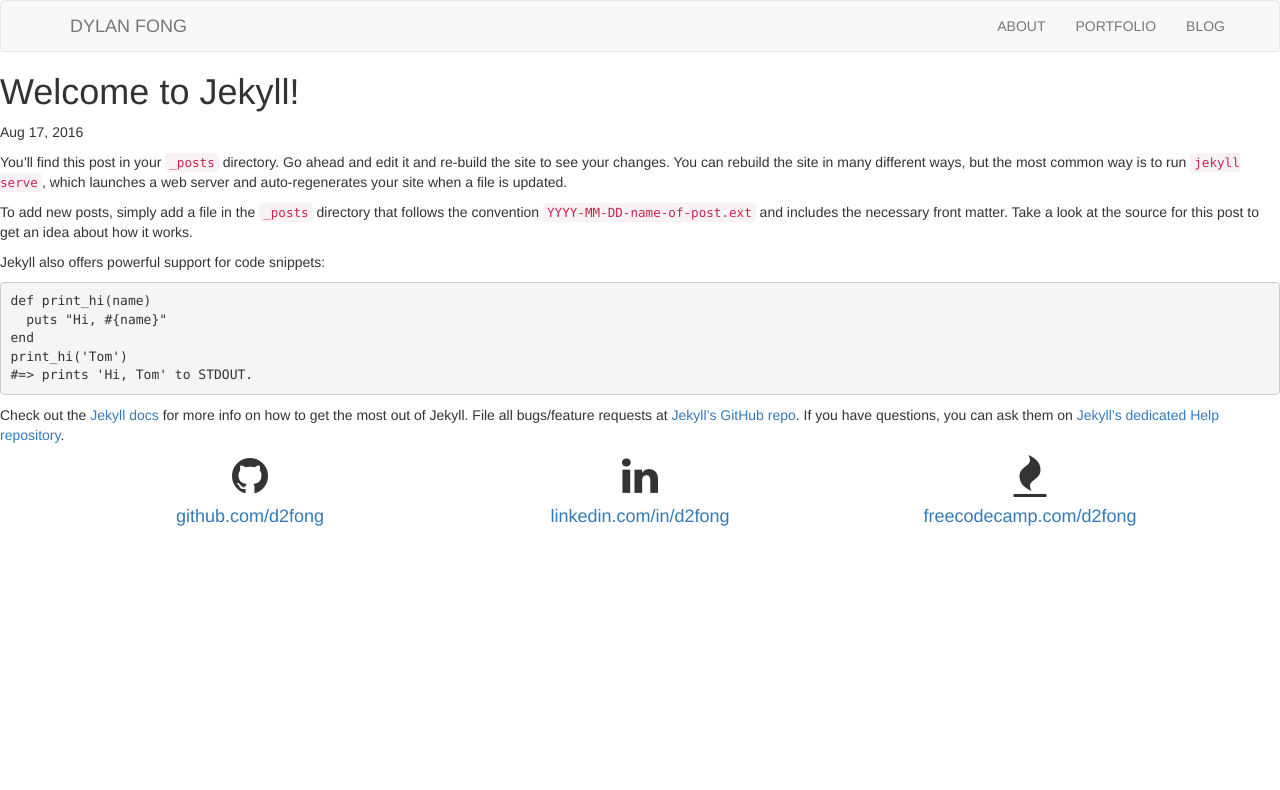
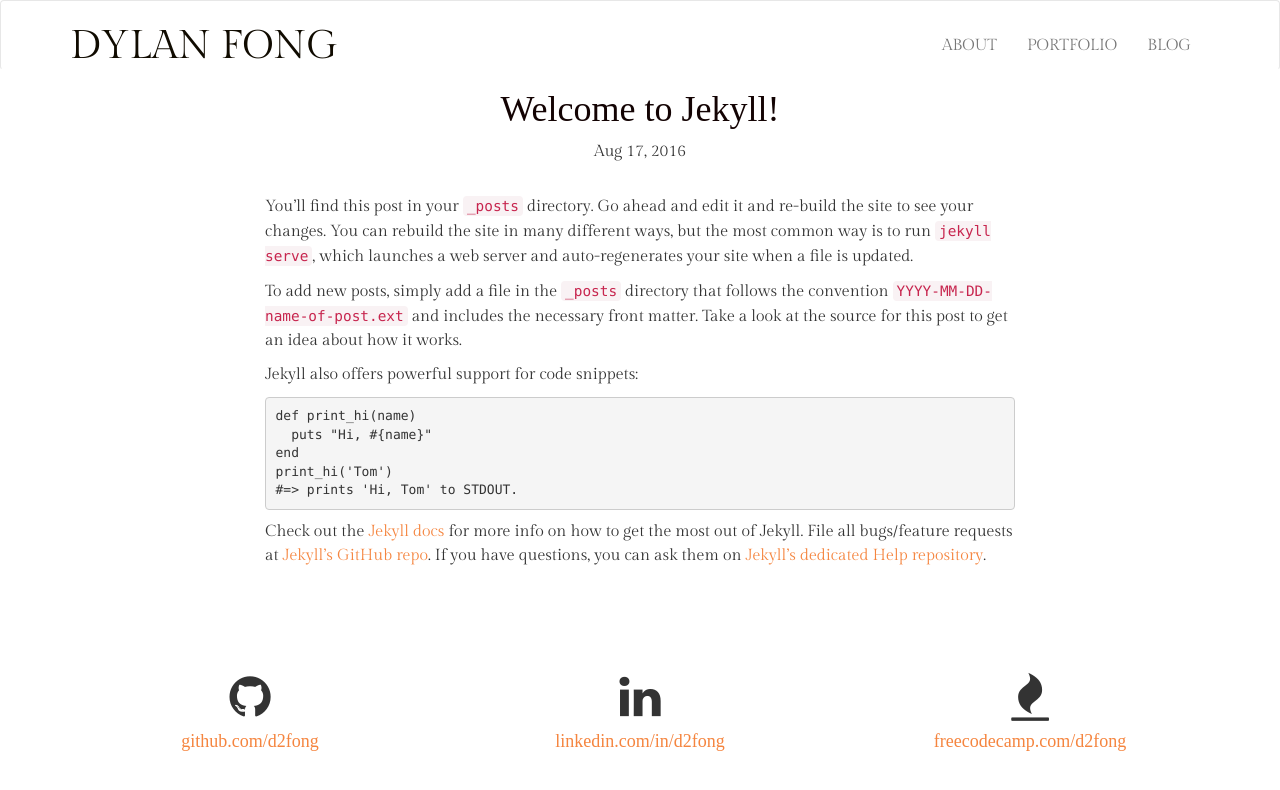
Before and after one commit to d2fong/d2fong.github.io, a Jekyll site: the page built from _posts/2016-08-17-welcome-to-jekyll.markdown, in a window 1280 px wide. Shown: the top 790 px of the page. Built offline with Jekyll 4.4.1, drawn with Linux system fonts in a browser that asks for light colours; nearby versions of some CDN libraries.

Commit message:
Blog styling

```diff
--- a/_includes/head.html
+++ b/_includes/head.html
@@ -15,6 +15,8 @@
   <link rel="stylesheet" href="https://maxcdn.bootstrapcdn.com/bootstrap/3.3.7/css/bootstrap.min.css" integrity="sha384-BVYiiSIFeK1dGmJRAkycuHAHRg32OmUcww7on3RYdg4Va+PmSTsz/K68vbdEjh4u" crossorigin="anonymous">
   <link rel="stylesheet" href="https://maxcdn.bootstrapcdn.com/font-awesome/4.4.0/css/font-awesome.min.css">
   <link href="//fonts.googleapis.com/css?family=Gilda+Display" rel="stylesheet">
-  <link rel="stylesheet" href="assets/styles.css">
+  <!-- <link rel="stylesheet" href="assets/styles.css"> -->
+    <link rel="stylesheet" href="{{ "/assets/styles.css" | prepend: site.baseurl }}">
+
 
 </head>
--- a/_layouts/post.html
+++ b/_layouts/post.html
@@ -1,15 +1,19 @@
 ---
 layout: default
 ---
-<div class="post">
+<div class="container">
 
   <header class="post-header">
-    <h1 class="post-title">{{ page.title }}</h1>
+    <h1 class="post-title text-center">{{ page.title }}</h1>
     <p class="post-meta">{{ page.date | date: "%b %-d, %Y" }}{% if page.author %} • {{ page.author }}{% endif %}{% if page.meta %} • {{ page.meta }}{% endif %}</p>
   </header>
 
   <article class="post-content">
-    {{ content }}
+  	<div class="row">
+  		<div class="col-md-8 col-md-offset-2">
+    		{{ content }}
+    	</div>
+    </div>
   </article>
 
 </div>
--- a/assets/styles.css
+++ b/assets/styles.css
@@ -126,3 +126,13 @@ section h1:after {
   margin-top: 0;
   padding-top: 0;
 }
+
+.post-header {
+  text-align: center;
+  padding-bottom: 20px;
+}
+
+.post-header h1 {
+  padding-bottom: 5px;
+  margin-bottom: 5px;
+}
```
